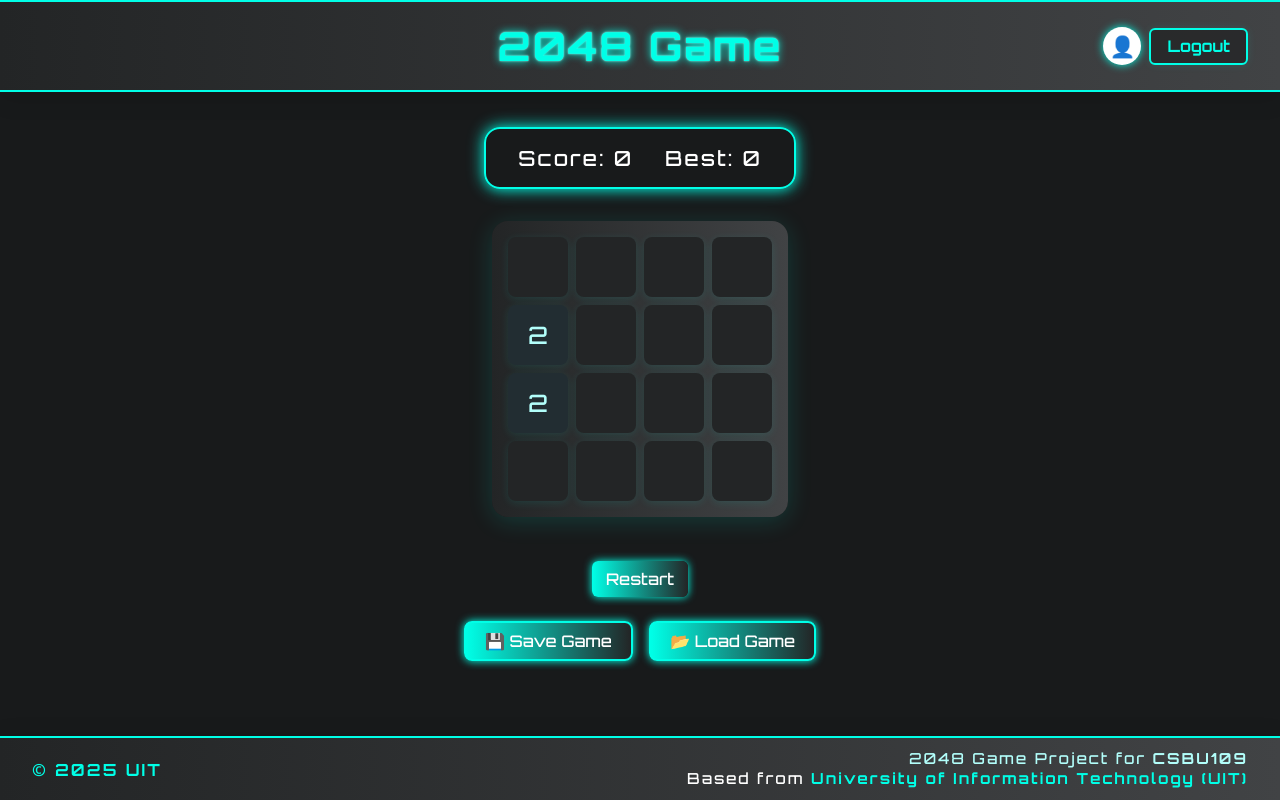
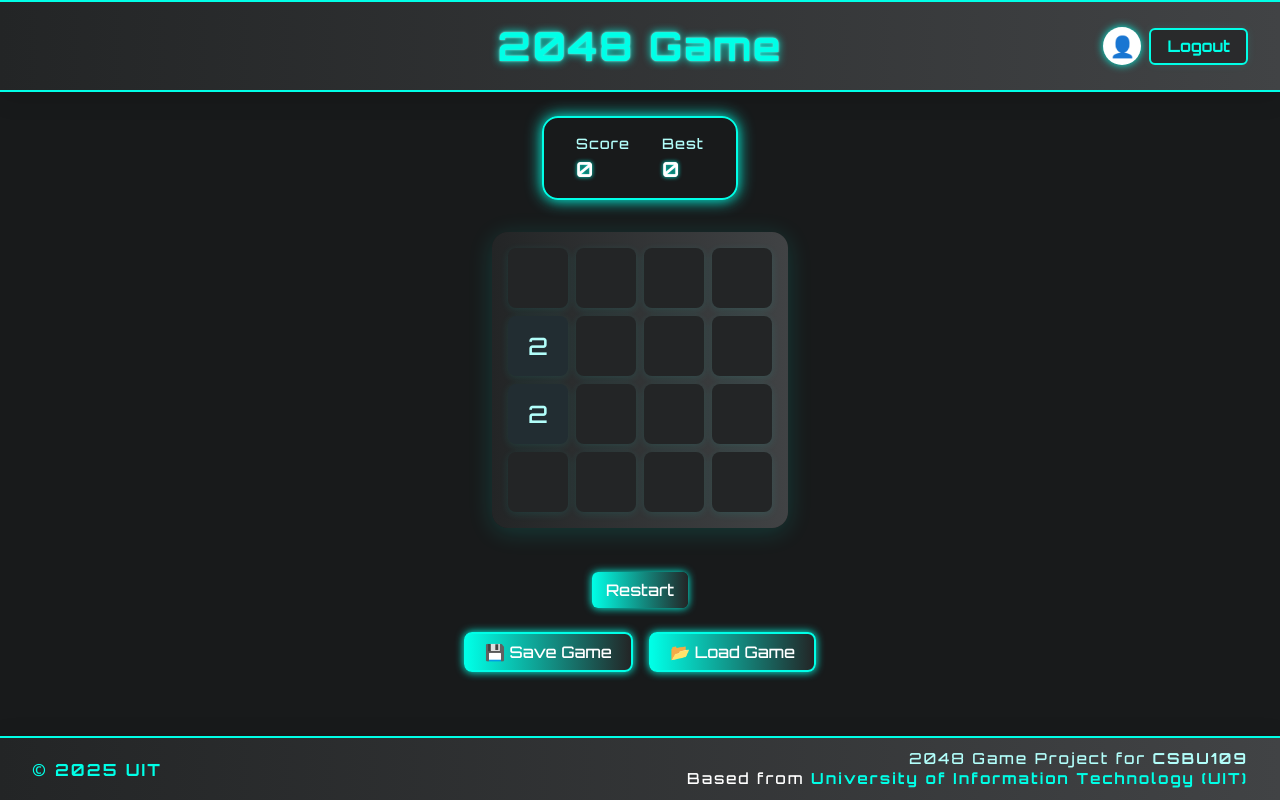
Before and after one commit to khaingok/my-2048, a React (Vite) app: page /game in a window 1280 px wide. Built offline with nearby package versions, Linux system fonts and the light colour scheme; no server answers; sample sign-in values are in the browser's storage.

Commit message:
4th commit

```diff
--- a/src/components/Board.tsx
+++ b/src/components/Board.tsx
@@ -1,4 +1,3 @@
-import React from "react";
 import Tile from "./Tile";
 import "../styles/Board.css";
 
--- a/src/components/Scoreboard.tsx
+++ b/src/components/Scoreboard.tsx
@@ -1,15 +1,21 @@
 import React from "react";
 
-interface ScoreboardProps {
+interface Props {
   score: number;
   bestScore: number;
 }
 
-const Scoreboard: React.FC<ScoreboardProps> = ({ score, bestScore }) => {
+const Scoreboard: React.FC<Props> = ({ score, bestScore }) => {
   return (
     <div className="scoreboard">
-      <div>Score: {score}</div>
-      <div>Best: {bestScore}</div>
+      <div>
+        <span className="scoreboard-label">Score</span>
+        <span className="scoreboard-value">{score}</span>
+      </div>
+      <div>
+        <span className="scoreboard-label">Best</span>
+        <span className="scoreboard-value">{bestScore}</span>
+      </div>
     </div>
   );
 };
--- a/src/components/Tile.tsx
+++ b/src/components/Tile.tsx
@@ -1,4 +1,3 @@
-import React from "react";
 import "../styles/Tile.css";
 
 interface TileProps {
--- a/src/pages/ScorePage.tsx
+++ b/src/pages/ScorePage.tsx
@@ -1,4 +1,4 @@
-import React, { useEffect, useState } from "react";
+import{ useState, useEffect } from "react";
 import axios from "axios";
 import "../styles/ScorePage.css";
 
```
